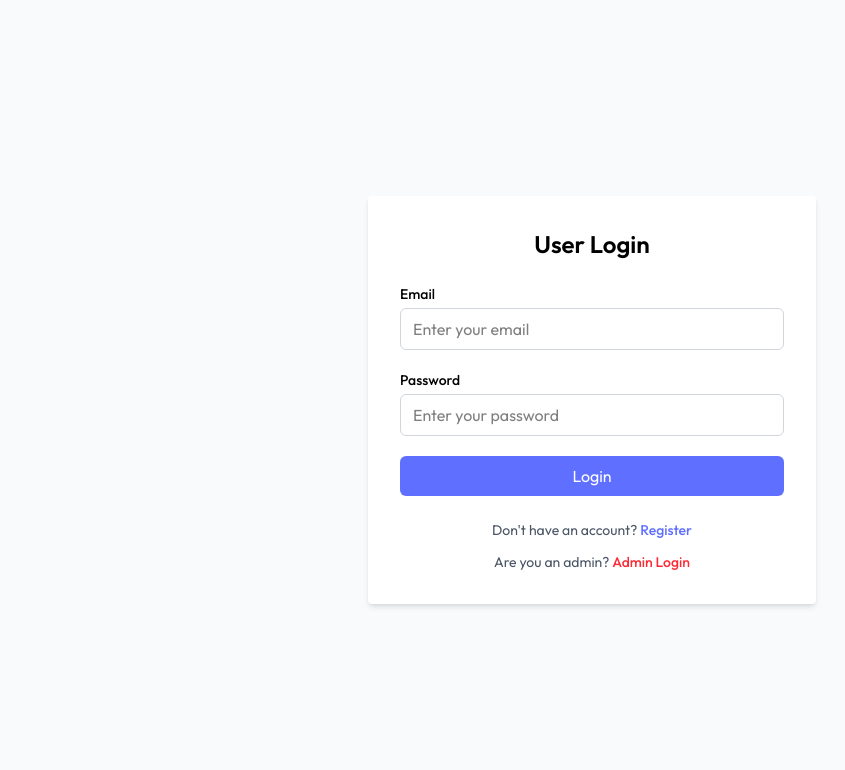
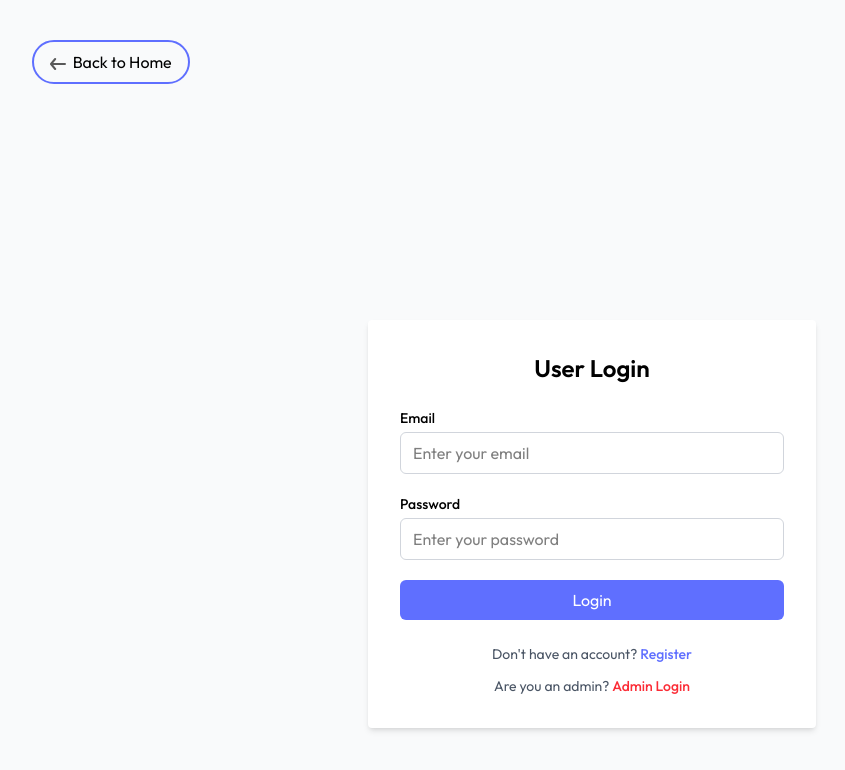
Before and after one commit to CodeWithNaVen/prescripto-next-app, a Next.js app: page /login in a window 1280 px wide. Shown: the top 770 px of the page, without its empty margins (48-893 px from the left). Built offline with nearby package versions, Linux system fonts and the light colour scheme; no server answers.

Commit message:
finished

```diff
--- a/app/(pages)/(user)/doctors/page.jsx
+++ b/app/(pages)/(user)/doctors/page.jsx
@@ -7,9 +7,9 @@ import toast from "react-hot-toast";
 
 
 const Doctors = () => {
-    const {router, user, doctors} = useAppContext();
+    const {router, user, doctors, speciality, setSpeciality} = useAppContext();
 
-    const [speciality, setSpeciality] = useState('');
+
     const [filterDoc, setFilterDoc] = useState([]);
     const [showFilter, setShowFilter] = useState(false);
 
--- a/app/(pages)/(user)/login/page.jsx
+++ b/app/(pages)/(user)/login/page.jsx
@@ -4,6 +4,8 @@ import { useEffect, useState } from 'react';
 import axios from 'axios';
 import { useAppContext } from '@/context/AppContext';
 import Link from 'next/link';
+import Image from 'next/image';
+import { assets } from '@/assets/assets';
 
 const LoginPage = () => {
     const {user, router, loadingUser} = useAppContext();
@@ -48,7 +50,9 @@ const LoginPage = () => {
     }
 
     return (
-        <>
+        <main>
+            <button onClick={()=> router.push('/')} className='border-2 border-primary py-2 px-4 rounded-full hover:bg-opacity-90 active:scale-95 duration-300 transition cursor-pointer mx-20 my-10'><Image src={assets.arrow_icon} alt="" width={0} height={0} className='w-4 h-4 inline rotate-180'/>&nbsp; Back to Home</button>
+
             <div className="flex items-center justify-center min-h-screen px-4 ">
                 <div className="max-w-md w-full bg-white p-8 rounded shadow-md">
                 <h2 className="text-2xl font-semibold mb-6 text-center">User Login</h2>
@@ -111,7 +115,7 @@ const LoginPage = () => {
 
                 </div>
             </div>
-        </>
+        </main>
     );
 };
 
--- a/app/api/user/doctors/route.js
+++ b/app/api/user/doctors/route.js
@@ -1,9 +1,11 @@
+import connectDB from "@/lib/db";
 import doctorModel from "@/models/doctor";
 import { NextResponse } from "next/server";
 
 
 export const GET = async () => {
     try {
+        await connectDB();
         const doctors = await doctorModel.find({});
 
         if(doctors) {
--- a/components/UserComponents/SpecialityMenu.jsx
+++ b/components/UserComponents/SpecialityMenu.jsx
@@ -1,10 +1,13 @@
+'use client'
 import React from 'react'
 import { specialityData } from '@/assets/assets'
-import Link from 'next/link'
 import Image from 'next/image'
+import { useAppContext } from '@/context/AppContext'
 
 
 const SpecialityMenu = () => {
+  const {router, setSpeciality} = useAppContext();
+
   return (
     <div id='speciality' className='flex flex-col items-center gap-4 py-16 text-gray-800'>
         <h1 className='text-3xl font-medium'>Find by Speciality</h1>
@@ -12,10 +15,10 @@ const SpecialityMenu = () => {
 
         <div className='flex sm:justify-center gap-4 pt-5 w-full overflow-auto overflow-y-scroll scrollbar-hidden'>
             {specialityData.map((item, index)=>(
-                <Link href={`/doctors/${item.speciality}`} key={index} className='flex flex-col items-center text-xs cursor-pointer flex-shrink-0 hover:translate-y-[-10px] transition-all duration-500'>
+                <div onClick={() =>{ setSpeciality(item.speciality); router.push('/doctors');}} key={index} className='flex flex-col items-center text-xs cursor-pointer flex-shrink-0 hover:translate-y-[-10px] transition-all duration-500'>
                     <Image src={item.image} alt="" className='w-16 sm:w-24 mb-2'/>
                     <p>{item.speciality}</p>
-                </Link>
+                </div>
             ))}
         </div>
 
--- a/components/UserComponents/TopDoctors.jsx
+++ b/components/UserComponents/TopDoctors.jsx
@@ -25,7 +25,7 @@ const TopDoctors = () => {
       getDoctors();
     }, [])
 
-  return (
+  return doctors.length > 0 ? (
     <div className='flex flex-col items-center gap-4 my-16 text-gray-900 md:mx-10'>
       <h1 className='text-3xl md:text-4xl font-medium'>Top Doctors to Book</h1>
       <p className='sm:w-1/3 text-center text-sm'>Simply browse through our extensive list of trusted doctors.</p>
@@ -39,6 +39,13 @@ const TopDoctors = () => {
       </div>
       <button onClick={()=>{router.push('/doctors'); scrollTo(0,0)}} className='bg-primary text-white px-12 py-2 md:py-3 rounded-full'>More</button>
     </div>
+  ) : (
+    // show please login to see our doctor and a login button
+    <div className='flex flex-col items-center gap-4 my-16 text-gray-900 md:mx-10'>
+      <h1 className='text-3xl md:text-4xl font-medium'>Top Doctors to Book</h1>
+      <p className='sm:w-1/3 text-center text-sm'>Please login to see our doctors</p>
+
+    </div>
   )
 }
 
--- a/context/AppContext.jsx
+++ b/context/AppContext.jsx
@@ -22,6 +22,8 @@ export const AppContextProvider = ({ children }) => {
 
 
   const [doctors, setDoctors] = useState([]);
+
+  const [speciality, setSpeciality] = useState('');
 
   // Fetch user data on mount
   const getUserProfile = async () => {
@@ -96,7 +98,9 @@ export const AppContextProvider = ({ children }) => {
     getUserProfile,
     doctors,
     fetchUserProfileInfo,
-    fetchAllDoctors
+    fetchAllDoctors,
+    speciality,
+    setSpeciality
   };
 
   return <AppContext.Provider value={value}>{children}</AppContext.Provider>;
```
Lines whose indentation alone changed are shown as unchanged.
